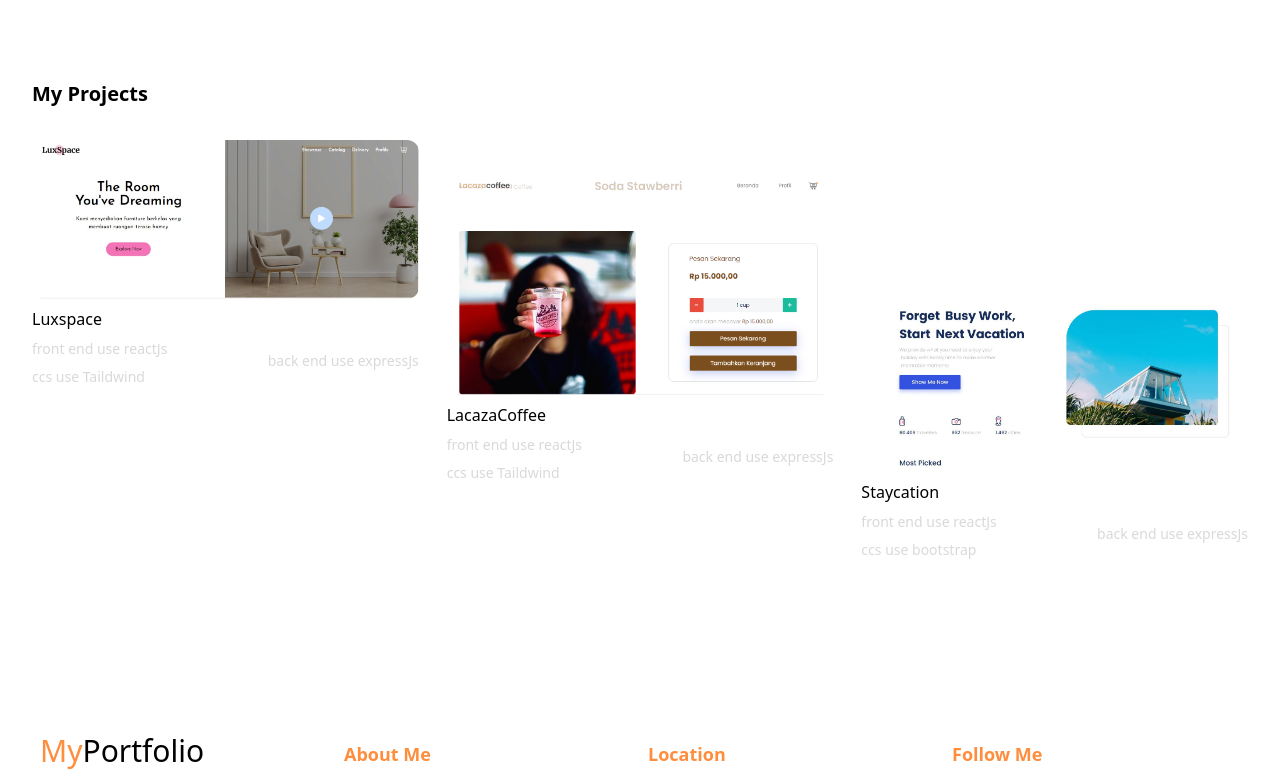
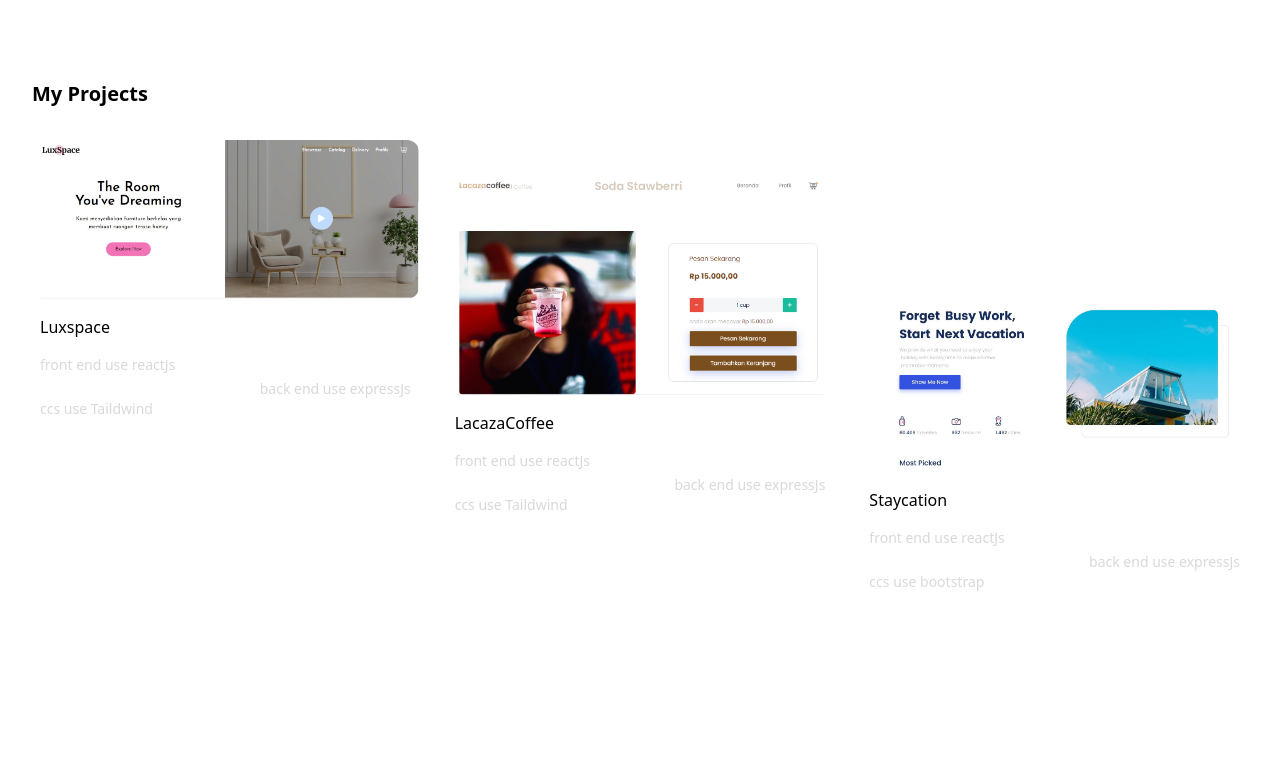
Before and after one commit to pekeleku/myportfolio, a React (Create React App) app: page / in a window 1280 px wide. Shown: the part 575-1351 px from the top of the page. Built offline with nearby package versions, Linux system fonts and the light colour scheme.

Commit message:
project => make card

```diff
--- a/src/parts/Projects.js
+++ b/src/parts/Projects.js
@@ -5,62 +5,62 @@ export default function Projects() {
     <section className="container mt-[100px]">
       <p className="text-black font-bold text-xl">My Projects</p>
       <div className="flex flex-col md:flex-row">
-        <div className="w-full h-full my-8 ring-red-600">
+        <div className="w-full h-full my-8 hover:card">
           <img
             src="./img/projects/p1.JPG"
             alt="p1"
             className="rounded-xl hover:object-center"
           />
 
-          <p className="font-medium mt-2">Luxspace</p>
-          <div className="relative mt-2">
-            <p className="text-secondary font-medium text-sm flex">
+          <p className="font-medium mt-2 p-2">Luxspace</p>
+          <div className="relative ">
+            <p className="text-secondary font-medium text-sm flex p-2">
               front end use reactJs
             </p>
-            <p className="text-secondary font-medium text-sm absolute right-0 top-3">
+            <p className="text-secondary font-medium text-sm absolute right-0 top-6 p-2">
               back end use expressJs
             </p>
-            <p className="text-secondary text-sm flex mt-2 font-medium">
+            <p className="text-secondary text-sm flex mt-2 font-medium p-2">
               ccs use Taildwind
             </p>
           </div>
         </div>
-        <div className="w-full h-full my-8 md:mx-7 md:mt-[70px]">
+        <div className="w-full h-full my-8 md:mx-7 md:mt-[70px] hover:card">
           <img
             src="./img/projects/p2.PNG"
             alt="p1"
             className="rounded-xl hover:img-project"
           />
 
-          <p className="font-medium mt-2">LacazaCoffee</p>
-          <div className="relative mt-2">
-            <p className="text-secondary font-medium text-sm flex">
+          <p className="font-medium mt-2 p-2">LacazaCoffee</p>
+          <div className="relative">
+            <p className="text-secondary font-medium text-sm flex p-2">
               front end use reactJs
             </p>
-            <p className="text-secondary font-medium text-sm absolute right-0 top-3">
+            <p className="text-secondary font-medium text-sm absolute right-0 top-6 p-2">
               back end use expressJs
             </p>
-            <p className="text-secondary text-sm flex mt-2 font-medium">
+            <p className="text-secondary text-sm flex mt-2 font-medium p-2">
               ccs use Taildwind
             </p>
           </div>
         </div>
-        <div className="w-full my-8 md:mt-[200px]">
+        <div className="w-full my-8 md:mt-[200px] hover:card">
           <img
             src="./img/projects/p3.JPG"
             alt="p1"
             className="rounded-xl hover:object-center"
           />
 
-          <p className="font-medium mt-2">Staycation</p>
-          <div className="relative mt-2">
-            <p className="text-secondary font-medium text-sm flex">
+          <p className="font-medium mt-2 p-2">Staycation</p>
+          <div className="relative ">
+            <p className="text-secondary font-medium text-sm flex p-2">
               front end use reactJs
             </p>
-            <p className="text-secondary font-medium text-sm absolute right-0 top-3">
+            <p className="text-secondary font-medium text-sm absolute right-0 top-6 p-2">
               back end use expressJs
             </p>
-            <p className="text-secondary text-sm flex mt-2 font-medium">
+            <p className="text-secondary text-sm flex mt-2 font-medium p-2">
               ccs use bootstrap
             </p>
           </div>
--- a/src/style.css
+++ b/src/style.css
@@ -3,6 +3,13 @@
 @tailwind components;
 @tailwind utilities;
 
+@layer components {
+  .card {
+    background-color: theme("colors.white");
+    border-radius: theme("borderRadius.lg");
+    padding: theme("spacing.1");
+    box-shadow: theme("boxShadow.xl");
+  }
   .navbar-fixed {
     @apply fixed z-[9999] bg-white bg-opacity-60 w-full top-0 h-auto;
     backdrop-filter: blur(5px);
@@ -35,3 +42,4 @@
   .flex-no-col {
     @apply flex flex-none;
   }
+}
```
Lines whose indentation alone changed are shown as unchanged.
